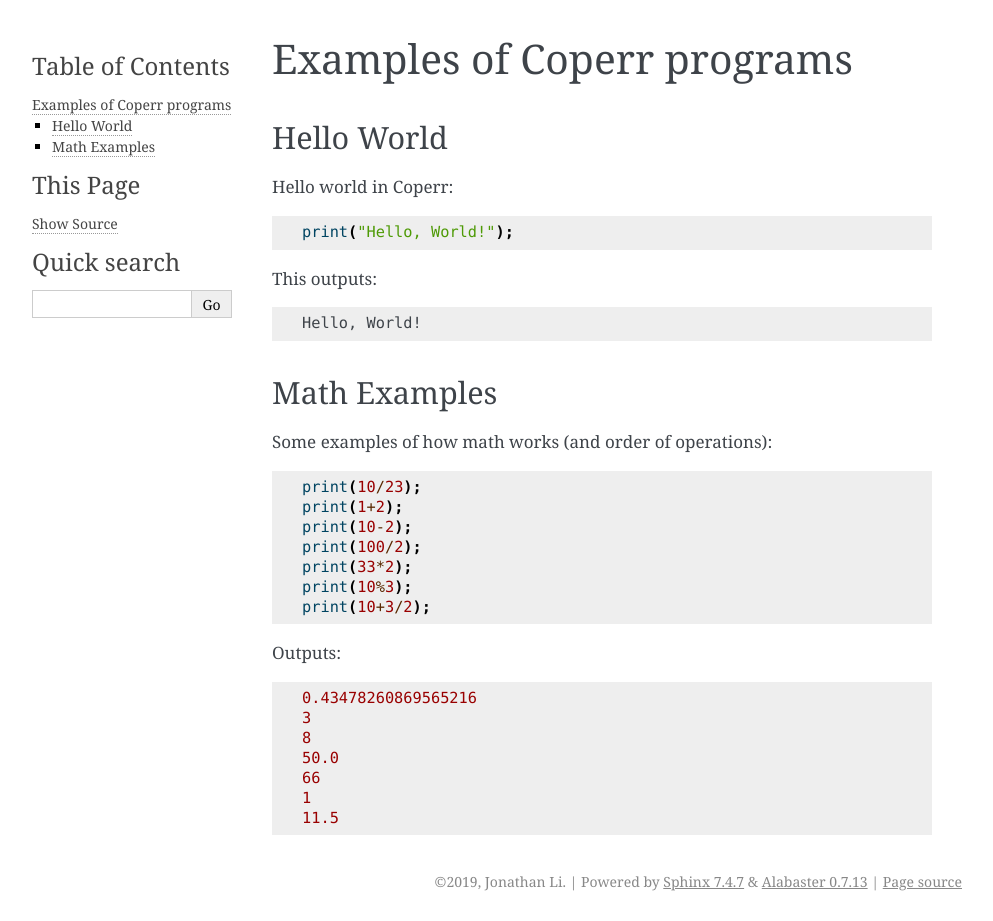
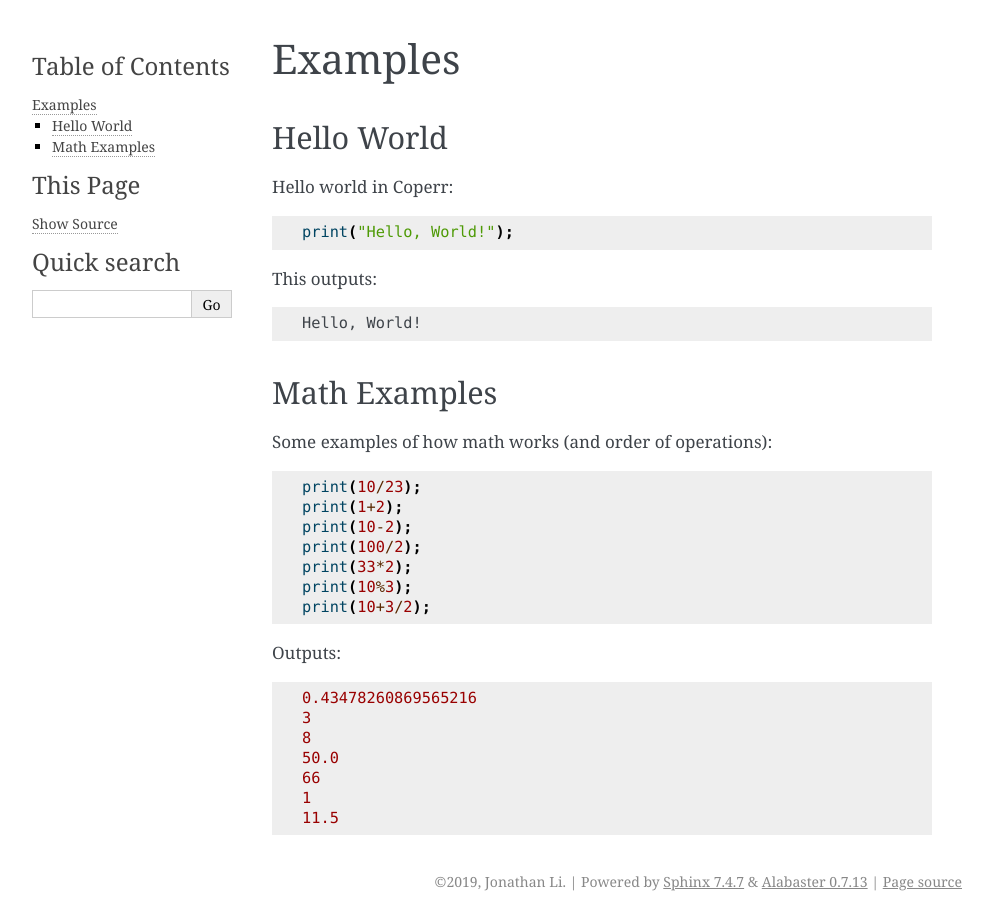
Before and after one commit to MonliH/coperr-lang, a Sphinx documentation site: the page built from docs/source/examples.rst, in a window 1280 px wide. Shown: the whole page, without its empty margins (148-1141 px from the left). Built offline with Sphinx 7.4.7, drawn with Linux system fonts in a browser that asks for light colours.

Commit message:
Update examples.rst

```diff
--- a/docs/source/examples.rst
+++ b/docs/source/examples.rst
@@ -1,5 +1,5 @@
-Examples of Coperr programs
-===========================
+Examples
+========
 
 Hello World
 ^^^^^^^^^^^
```
